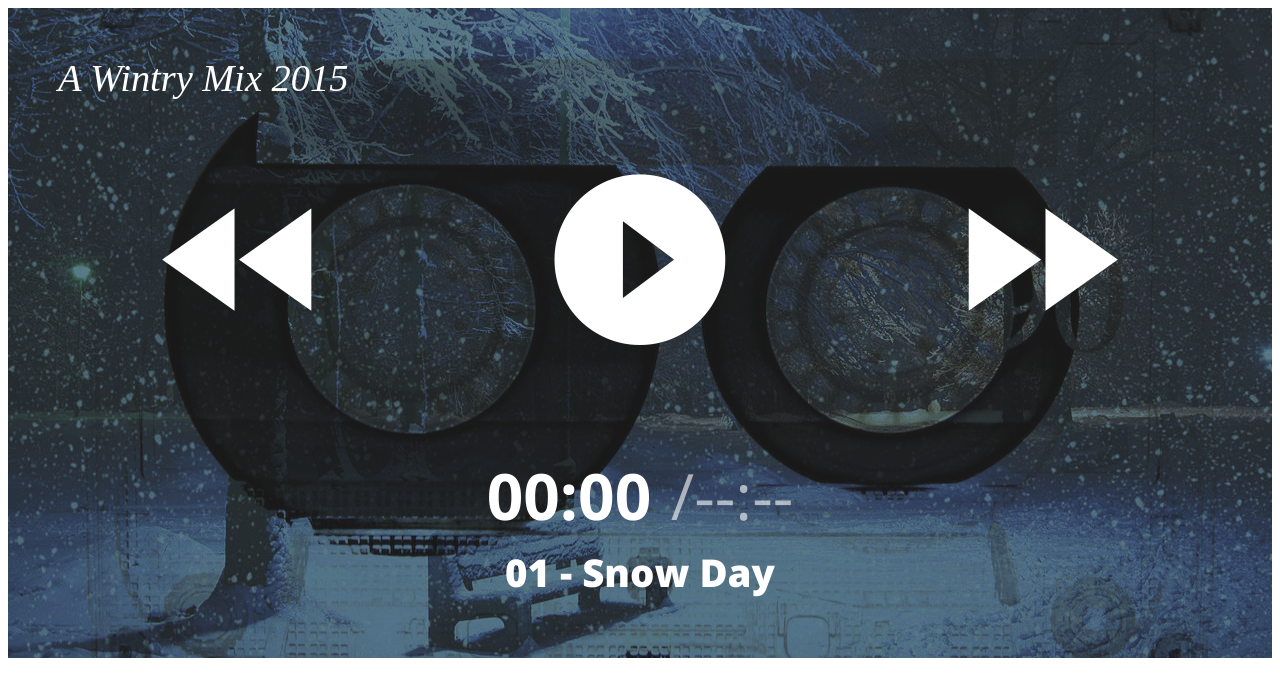
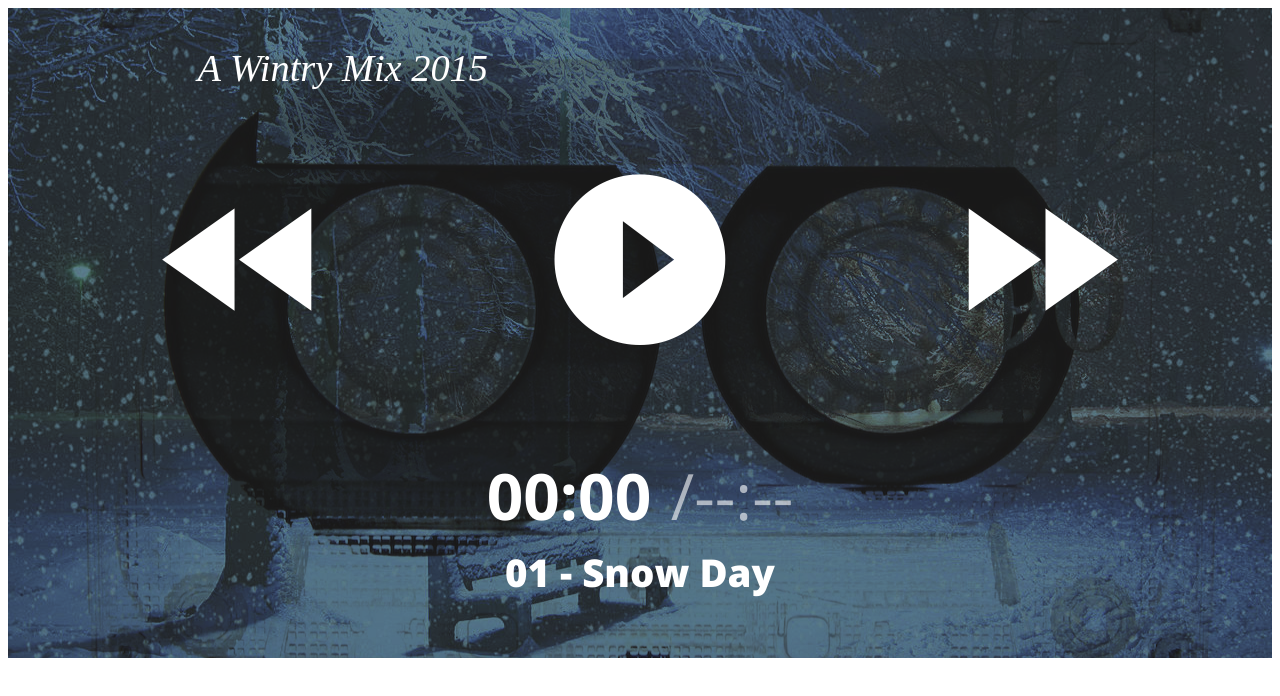
Before and after one commit to wboykinm/wintry-mix-2015, a plain HTML site: page index.html in a window 1280 px wide. Drawn offline with nearby package versions, Linux system fonts and the light colour scheme; a web font is replaced by a local one.

Commit message:
push label

```diff
--- a/index.html
+++ b/index.html
@@ -24,7 +24,7 @@
       <span class="bb-trackTitle"></span>
       <span class="bb-artist"></span>
     </div>
-    <audio>
+    <audio id='audioTracks'>
       <source src="https://www.dropbox.com/s/7jpchfmtrm07pw6/01%20-%20Snow%20Day.mp3?dl=1">
       <source src="https://www.dropbox.com/s/bfbnj42zdne20ft/02%20-%20Spirit%20Cold.mp3?dl=1">
       <source src="https://www.dropbox.com/s/6s2gfqzwui6fcbz/03%20-%20Cat%20Burglar.mp3?dl=1">
@@ -37,50 +37,6 @@
       <source src="https://www.dropbox.com/s/j400o245q0jg2rm/10%20-%20A%20Carol%20Symphony_%20Andante%20quasi%20lento%20e%20contabile.mp3?dl=1">
     </audio>
   </div>
-  <!--<div class="playlist focus">
-    <ul class="column-row">
-      <li>
-        <div class="column ratio-6-12">
-          <a href="https://www.dropbox.com/s/ecnpxkaxo71shag/Start%20Walking.mp3?dl=1"><img src="https://s3-us-west-2.amazonaws.com/s.cdpn.io/102827/start_cover_comp.png"></a>
-        </div>
-        <div class="column ratio-6-12">
-          <h2>start walking</h2>
-          <p>2015 / 25mb / 30min</p>
-        </div>
-      </li>
-      <li class="column ratio-4-12">
-        <a href="https://www.dropbox.com/s/4xdbc5y67vqzg01/Flight%201946.mp3?dl=1"><img src="https://s3-us-west-2.amazonaws.com/s.cdpn.io/102827/IMG_20141228_081407_1_1.jpg">
-        <p>flight 1946</p></a>
-        <p>2015 / 38mb / 45min</p>
-      </li>
-      <li class="column ratio-4-12">
-        <a href="https://www.dropbox.com/s/o7qqwk6mf9hmo5u/Follow%20These%20Instructions.mp3?dl=1"><img src=
-        "https://s3-us-west-2.amazonaws.com/s.cdpn.io/102827/follow_these_instructions_cover_comp_third_copy.jpg">
-        <p>follow these instructions</p></a>
-        <p>2014 / 40mb / 47min</p>
-      </li>
-      <li class="column ratio-4-12">
-        <a href="https://www.dropbox.com/s/yxy1qrjsttuojwx/Next%20Manhattan%20Train.mp3?dl=1"><img src="https://s3-us-west-2.amazonaws.com/s.cdpn.io/102827/next-manhattan-train-cover.jpg">
-        <p>next manhattan train</p></a>
-        <p>2014 / 41mb / 48min</p>
-      </li>
-      <li class="column ratio-4-12">
-        <a href="https://www.dropbox.com/s/p981k2glgg04u3k/Horizons.mp3?dl=1"><img src="https://s3-us-west-2.amazonaws.com/s.cdpn.io/102827/2014-03-08_12.26.05_comp_pub_final.jpg">
-        <p>horizons</p></a>
-        <p>2014 / 44mb / 52min</p>
-      </li>
-      <li class="column ratio-4-12">
-        <a href="https://www.dropbox.com/s/qs7w3n1qilahs8t/EP%200908.mp3?dl=1"><img src="https://s3-us-west-2.amazonaws.com/s.cdpn.io/102827/ep0908-cover.jpg">
-        <p>EP0908</p></a>
-        <p>2014 / 23mb / 28min</p>
-      </li>
-      <li class="column ratio-4-12">
-        <a href="https://www.dropbox.com/s/1241kh9mdfbmqll/Alive.mp3?dl=1"><img src="https://s3-us-west-2.amazonaws.com/s.cdpn.io/102827/Screen_Shot_2013-12-24_at_9.19.28_PM_zero_comp.png">
-        <p>alive</p></a>
-        <p>2013 / 62mb / 74min</p>
-      </li>
-    </ul>
-  </div>-->
   <script src="bbplayer.js"></script>
 
   <script>
--- a/mixtape.css
+++ b/mixtape.css
@@ -61,8 +61,8 @@ h2 {
   font-weight: 400;
   text-transform: capitalize;
   position: absolute;
-  left:50px;
-  top: 10px;
+  left:15%;
+  top: 0;
 }
 
 img {
```
